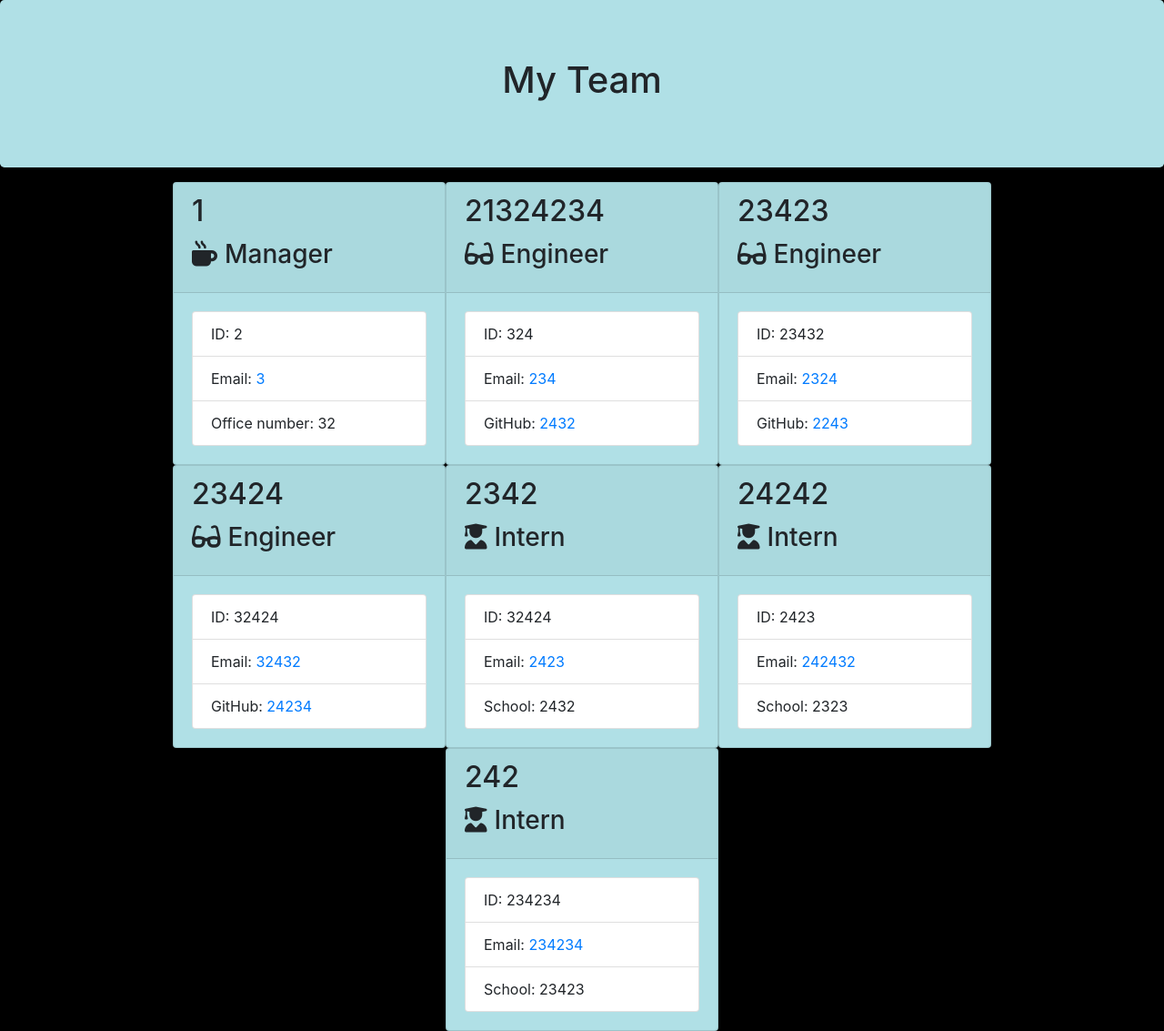
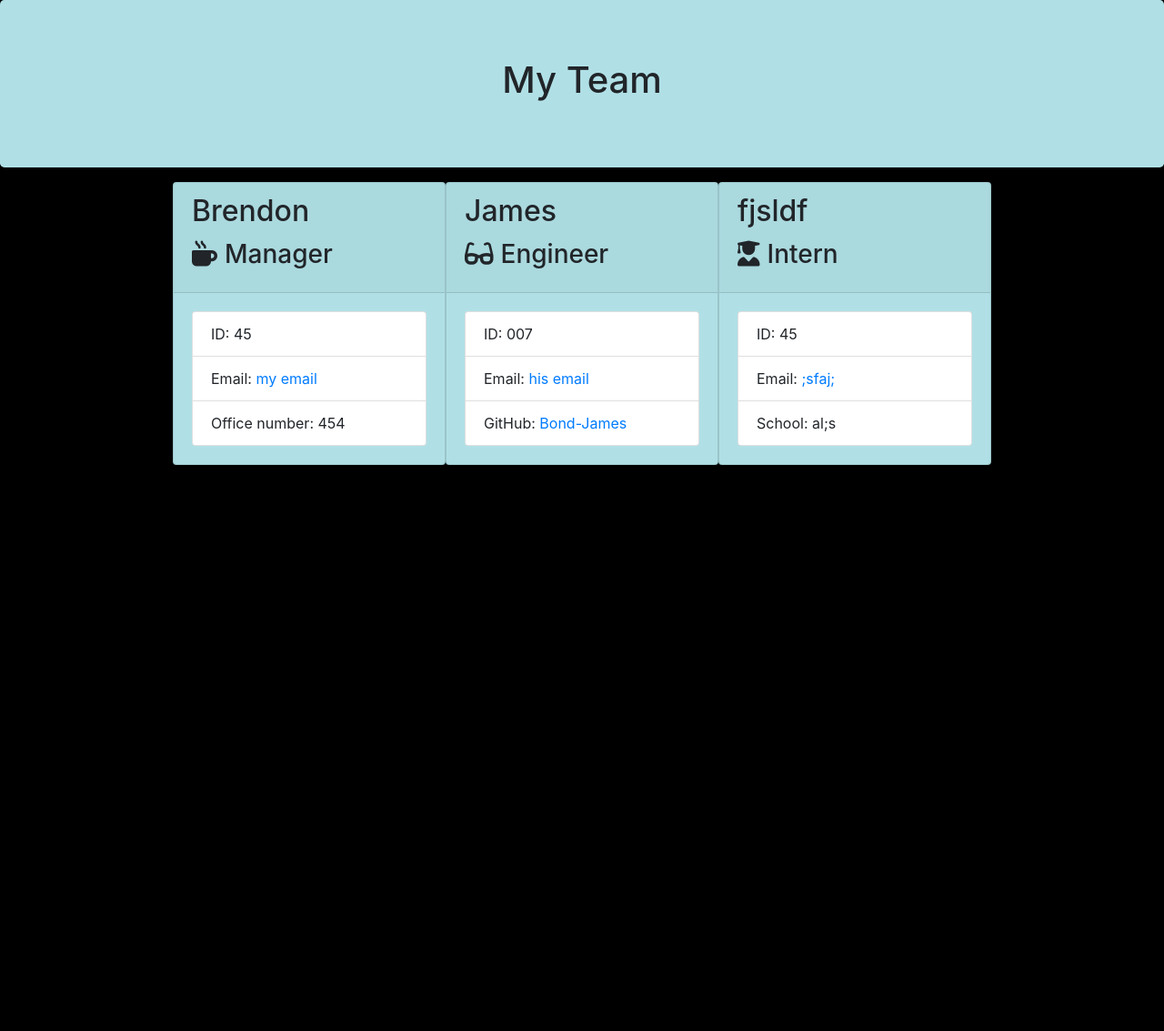
Before and after one commit to Brendon-Ravn/team-profile-generator, a website: page output/team.html in a window 1280 px wide. Shown: the whole page at 91% size. After the commit the page ends 800 px from the top, so only its background shows below. Drawn offline with nearby package versions, Linux system fonts and the light colour scheme.

```diff
--- a/output/team.html
+++ b/output/team.html
@@ -25,92 +25,40 @@
             <div class="team-area col-12 d-flex flex-wrap justify-content-center">
                 <div class="card employee-card">
     <div class="card-header">
-        <h2 class="card-title">1</h2>
+        <h2 class="card-title">Brendon</h2>
         <h3 class="card-title"><i class="fas fa-mug-hot mr-2"></i>Manager</h3>
     </div>
     <div class="card-body">
         <ul class="list-group">
-            <li class="list-group-item">ID: 2</li>
-            <li class="list-group-item">Email: <a href="mailto:3">3</a></li>
-            <li class="list-group-item">Office number: 32</li>
+            <li class="list-group-item">ID: 45</li>
+            <li class="list-group-item">Email: <a href="mailto:my email">my email</a></li>
+            <li class="list-group-item">Office number: 454</li>
         </ul>
     </div>
 </div>
 <div class="card employee-card">
     <div class="card-header">
-        <h2 class="card-title">21324234</h2>
+        <h2 class="card-title">James</h2>
         <h3 class="card-title"><i class="fas fa-glasses mr-2"></i>Engineer</h3>
     </div>
     <div class="card-body">
         <ul class="list-group">
-            <li class="list-group-item">ID: 324</li>
-            <li class="list-group-item">Email: <a href="mailto:234">234</a></li>
-            <li class="list-group-item">GitHub: <a href="https://github.com/2432" target="_blank" rel="noopener noreferrer">2432</a></li>
+            <li class="list-group-item">ID: 007</li>
+            <li class="list-group-item">Email: <a href="mailto:his email">his email</a></li>
+            <li class="list-group-item">GitHub: <a href="https://github.com/Bond-James" target="_blank" rel="noopener noreferrer">Bond-James</a></li>
         </ul>
     </div>
 </div>
 <div class="card employee-card">
     <div class="card-header">
-        <h2 class="card-title">23423</h2>
-        <h3 class="card-title"><i class="fas fa-glasses mr-2"></i>Engineer</h3>
-    </div>
-    <div class="card-body">
-        <ul class="list-group">
-            <li class="list-group-item">ID: 23432</li>
-            <li class="list-group-item">Email: <a href="mailto:2324">2324</a></li>
-            <li class="list-group-item">GitHub: <a href="https://github.com/2243" target="_blank" rel="noopener noreferrer">2243</a></li>
-        </ul>
-    </div>
-</div>
-<div class="card employee-card">
-    <div class="card-header">
-        <h2 class="card-title">23424</h2>
-        <h3 class="card-title"><i class="fas fa-glasses mr-2"></i>Engineer</h3>
-    </div>
-    <div class="card-body">
-        <ul class="list-group">
-            <li class="list-group-item">ID: 32424</li>
-            <li class="list-group-item">Email: <a href="mailto:32432">32432</a></li>
-            <li class="list-group-item">GitHub: <a href="https://github.com/24234" target="_blank" rel="noopener noreferrer">24234</a></li>
-        </ul>
-    </div>
-</div>
-<div class="card employee-card">
-    <div class="card-header">
-        <h2 class="card-title">2342</h2>
+        <h2 class="card-title">fjsldf</h2>
         <h3 class="card-title"><i class="fas fa-user-graduate mr-2"></i>Intern</h3>
     </div>
     <div class="card-body">
         <ul class="list-group">
-            <li class="list-group-item">ID: 32424</li>
-            <li class="list-group-item">Email: <a href="mailto:2423">2423</a></li>
-            <li class="list-group-item">School: 2432</li>
-        </ul>
-    </div>
-</div>
-<div class="card employee-card">
-    <div class="card-header">
-        <h2 class="card-title">24242</h2>
-        <h3 class="card-title"><i class="fas fa-user-graduate mr-2"></i>Intern</h3>
-    </div>
-    <div class="card-body">
-        <ul class="list-group">
-            <li class="list-group-item">ID: 2423</li>
-            <li class="list-group-item">Email: <a href="mailto:242432">242432</a></li>
-            <li class="list-group-item">School: 2323</li>
-        </ul>
-    </div>
-</div>
-<div class="card employee-card">
-    <div class="card-header">
-        <h2 class="card-title">242</h2>
-        <h3 class="card-title"><i class="fas fa-user-graduate mr-2"></i>Intern</h3>
-    </div>
-    <div class="card-body">
-        <ul class="list-group">
-            <li class="list-group-item">ID: 234234</li>
-            <li class="list-group-item">Email: <a href="mailto:234234">234234</a></li>
-            <li class="list-group-item">School: 23423</li>
+            <li class="list-group-item">ID: 45</li>
+            <li class="list-group-item">Email: <a href="mailto:;sfaj;">;sfaj;</a></li>
+            <li class="list-group-item">School: al;s</li>
         </ul>
     </div>
 </div>
```
Also changed, not shown: README.md, 2 other files.
